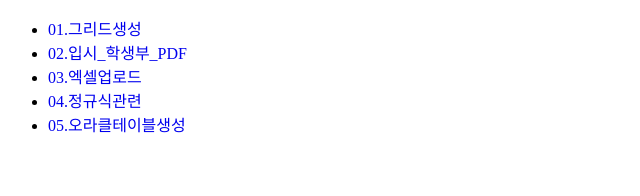
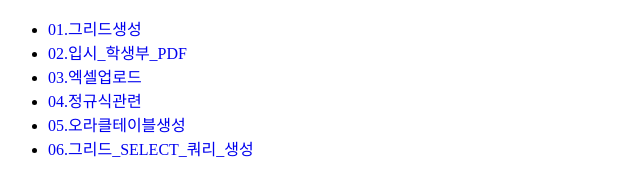
Before and after one commit to vulture82/vulture82.github.io, a plain HTML site: page midMiplat.html in a window 1280 px wide. Shown: the whole page, without its empty margins (0-640 px from the left). Drawn offline with Linux system fonts and the light colour scheme.

Commit message:
Update midMiplat.html

```diff
--- a/midMiplat.html
+++ b/midMiplat.html
@@ -16,6 +16,7 @@
 	<li><a href="./miplatform/excelUpload.html" target="right" style="text-decoration:none">03.엑셀업로드</a></li>
 	<li><a href="./miplatform/04_regexr.html" target="right" style="text-decoration:none">04.정규식관련</a></li>
 	<li><a href="./miplatform/05_ORACLE_TABLE_MAKE_CREA.html" target="right" style="text-decoration:none">05.오라클테이블생성</a></li>
+	<li><a href="./miplatform/06_grid_select_query_chg.html" target="right" style="text-decoration:none">06.그리드_SELECT_쿼리_생성</a></li>
   </ul>
  </BODY>
 </HTML>
```
